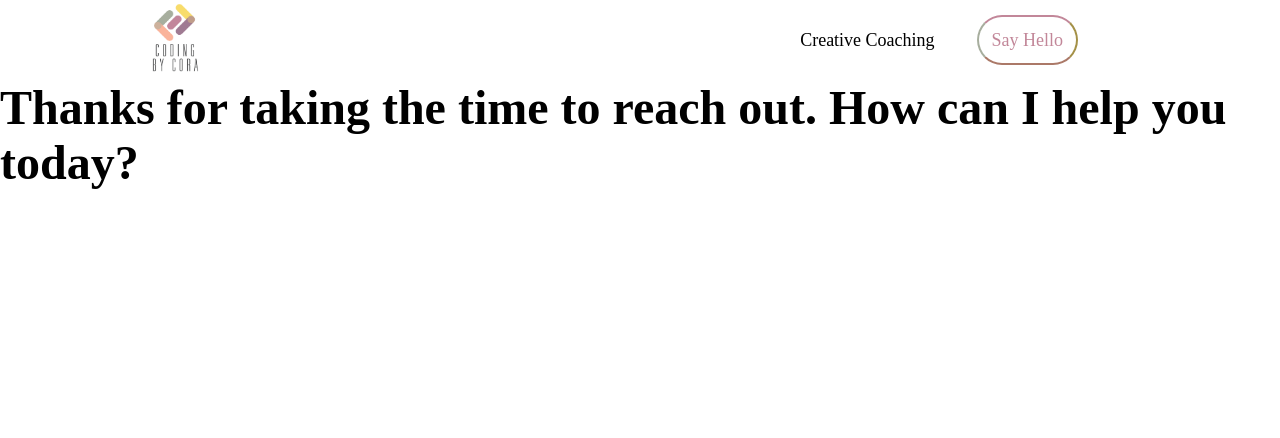
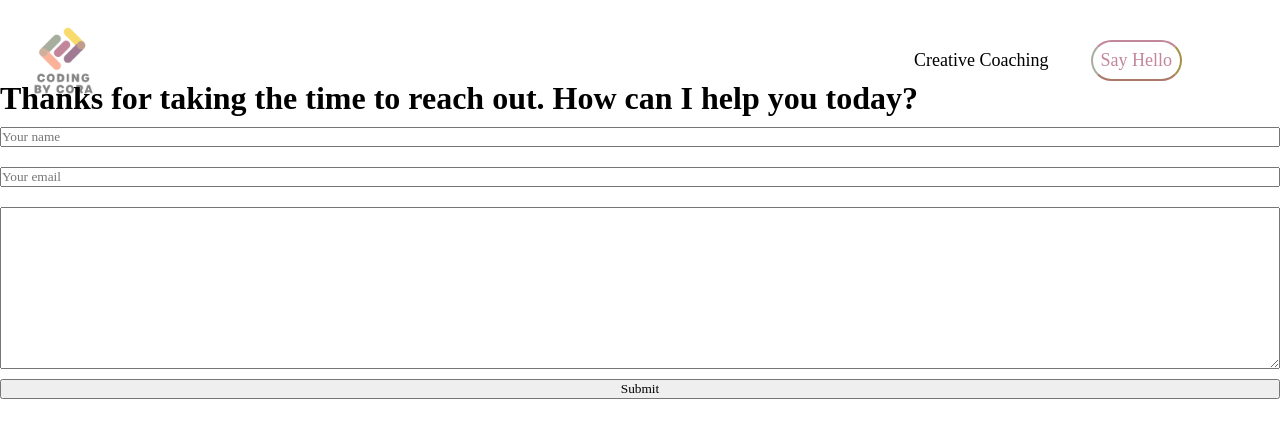
Before and after one commit to rachelcorawood/coding-by-cora, a React (Vite) app: page /contact in a window 1280 px wide. Shown: the top 438 px of the page. Built offline with nearby package versions, Linux system fonts and the light colour scheme.

Commit message:
contact form added

```diff
--- a/package.json
+++ b/package.json
@@ -10,6 +10,7 @@
     "preview": "vite preview"
   },
   "dependencies": {
+    "@emailjs/browser": "^3.11.0",
     "@emotion/react": "^11.11.1",
     "@emotion/styled": "^11.11.0",
     "framer": "^2.4.1",
--- a/src/components/ContactButton.css
+++ b/src/components/ContactButton.css
@@ -4,7 +4,7 @@
   border-right-color: #F8DC6C;
   border-bottom-color: #FFB59B;
   border-left-color: #A7AE9E;
-  padding: .8rem;
+  padding: .5rem;
   color: #C28799;
   font-size: 18px;
   cursor: pointer;
--- a/src/components/Navbar.css
+++ b/src/components/Navbar.css
@@ -3,8 +3,9 @@
   height: 80px;
   display: flex;
   justify-content: center;
-  align-items: center;
+  align-items: stretch;
   font-size: 1.2rem;
+  padding: 1.25rem;
 }
 
 .navbar .navbar-logo img {
@@ -36,7 +37,7 @@
   grid-gap: 10px;
   list-style: none;
   text-align: center;
-  width: 70vw;
+  width: 100vw;
   justify-content: end;
   margin-right: 2rem;
 }
--- /dev/null
+++ b/src/components/pages/Contact.css
@@ -0,0 +1,18 @@
+.Contact {
+  display: flex;
+  flex-direction: column;
+  align-items: center;
+  justify-content: center;
+  margin: 100px;
+  padding: 20px;
+}
+
+.emailForm {
+  display: flex;
+  flex-direction: column;
+}
+
+input,
+textarea {
+  margin: 10px 0px;
+}
--- a/src/components/pages/Contact.jsx
+++ b/src/components/pages/Contact.jsx
@@ -1,11 +1,65 @@
-import React  from "react";
+import React, { useState } from "react";
+import emailjs from "@emailjs/browser";
+import './Contact.css'
+
+export default function Contact() {
+
+  const [name, setName] = useState('');
+  const [email, setEmail] = useState('');
+  const [message, setMessage] = useState('');
+
+  const handleSubmit = (e) => {
+    e.preventDefault();
+
+    const serviceId = "service_f39pio4";
+    const templateId = "contact_form";
+    const publicKey = "8x-DIm1tli9O5PUgW";
+
+    const templateParams = {
+      from_name: name,
+      from_email: email,
+      to_name: "Web Wizard",
+      message: message,
+    }
+
+    emailjs.send(serviceId, templateId, templateParams, publicKey)
+      .then((response) => {
+        console.log('Thank you for reaching out! Email sent successfully!', response);
+        setName('');
+        setEmail('');
+        setMessage('');
+      })
+      .catch((error) => {
+        console.error('Error sending email:', error);
+      })
 
 
-export default function Contact (){
+  }
+
   return (
     <>
-      <h1 className='contact'> Thanks for taking the time to reach out. How can I help you today?</h1>
+      <h1>Thanks for taking the time to reach out. How can I help you today?</h1>
+      <form onSubmit={handleSubmit} className='emailForm'>
+        <input
+          type='text'
+          placeholder='Your name'
+          value={name}
+          onChange={(e) => setName(e.target.value)}
+        />
+        <input
+          type='email'
+          placeholder='Your email'
+          value={email}
+          onChange={(e) => setEmail(e.target.value)}
+        />
+        <textarea
+          cols='30'
+          rows='10'
+          value={message}
+          onChange={(e) => setMessage(e.target.value)}
+        > </textarea>
+        <button type="btn"> Submit </button>
+      </form>
     </>
-
   )
 }
```
Also changed, not shown: src/assets/logo.png, 1 other file (tests, documents, lock files or other folders).
